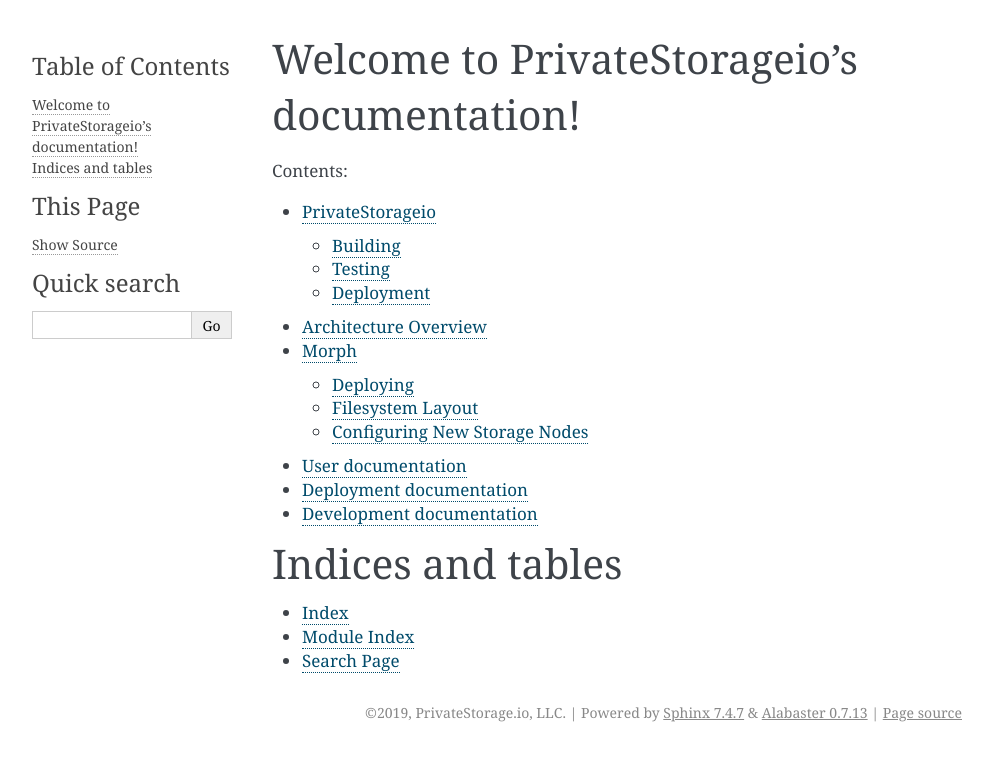
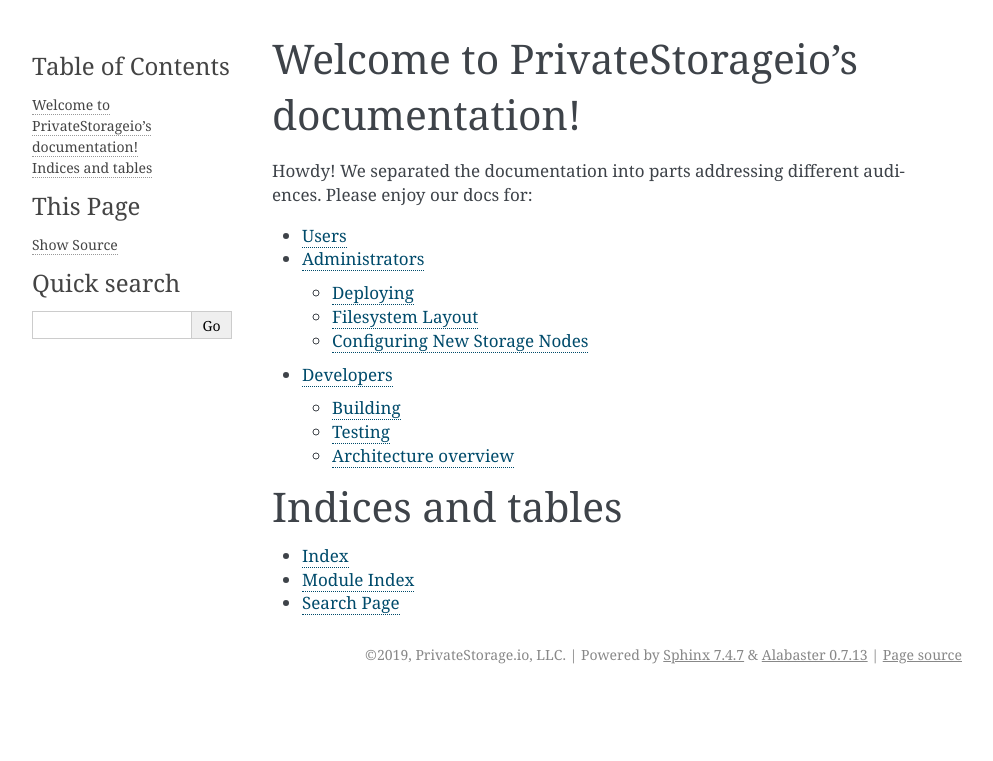
Before and after one commit to PrivateStorageio/PrivateStorageio, a Sphinx documentation site: the page built from docs/source/index.rst, in a window 1280 px wide. Shown: the top 761 px of the page, without its empty margins (148-1141 px from the left). Built offline with Sphinx 7.4.7, drawn with Linux system fonts in a browser that asks for light colours.

Commit message:
Restructure documentation
Separate into User/Ops/Dev documentation.

```diff
--- a/docs/source/README.rst
+++ /dev/null
@@ -1,2 +0,0 @@
-.. include::
-   ../../README.rst
--- a/docs/source/architecture-overview.rst
+++ /dev/null
@@ -1,4 +0,0 @@
-Architecture Overview
-=====================
-
-.. graphviz:: architecture-overview.dot
--- a/docs/source/index.rst
+++ b/docs/source/index.rst
@@ -6,16 +6,14 @@
 Welcome to PrivateStorageio's documentation!
 ============================================
 
+Howdy!  We separated the documentation into parts addressing different audiences.  Please enjoy our docs for:
+
 .. toctree::
    :maxdepth: 2
-   :caption: Contents:
 
-   README
-   architecture-overview
-   morph
-   user/README
-   ops/README
-   dev/README
+   Users <user/README>
+   Administrators <ops/README>
+   Developers <dev/README>
 
 
 
--- a/docs/source/morph.rst
+++ /dev/null
@@ -1,2 +0,0 @@
-.. include::
-   ../../morph/README.rst
--- a/docs/source/user/README.rst
+++ b/docs/source/user/README.rst
@@ -1,4 +1,4 @@
 User documentation
 ==================
 
-This contains user documentation.
+This will contain the user documentation for this project.
```
Also changed, not shown: README.rst (+0 -32 lines), docs/source/dev/README.rst (+34 -3 lines), docs/source/ops/README.rst (+6 -2 lines), 2 other files.
